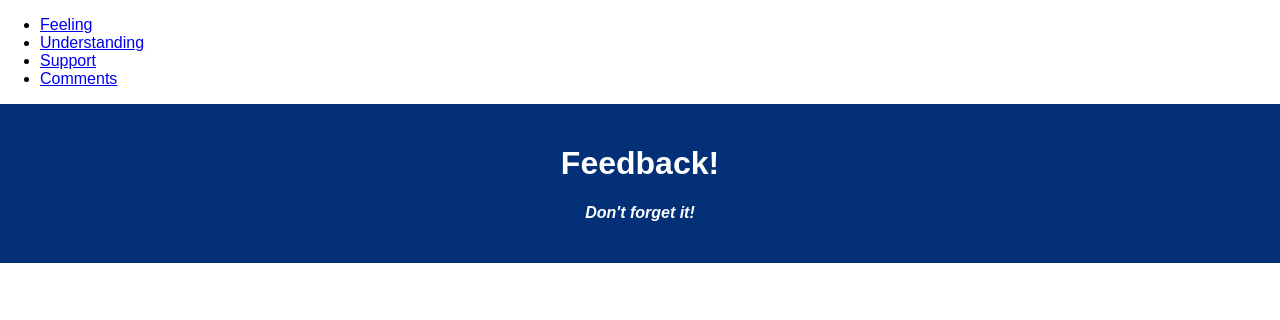
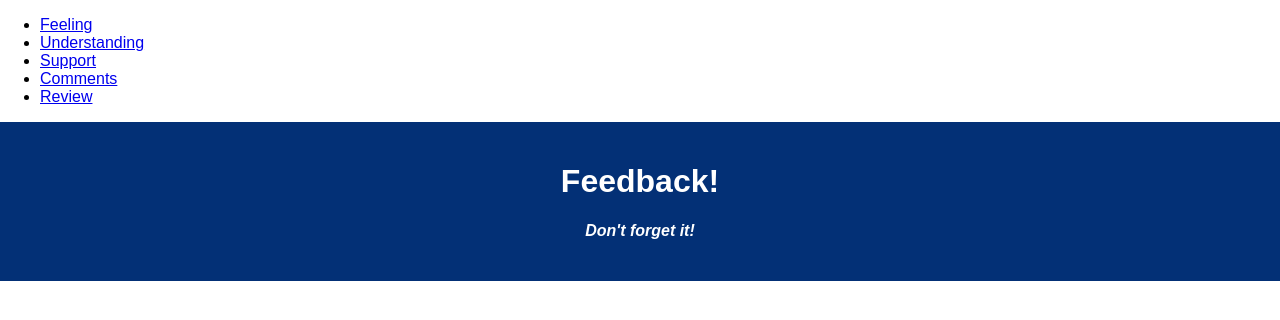
Before and after one commit to kelseypeterson1/weekend-redux-feedback-loop, a React (Create React App) app: page /admin in a window 1280 px wide. Shown: the top 320 px of the page. Built offline with nearby package versions, Linux system fonts and the light colour scheme.

Commit message:
created component and route

```diff
--- a/src/components/App/App.jsx
+++ b/src/components/App/App.jsx
@@ -6,6 +6,7 @@
 import Feeling from '../Feeling/Feeling.jsx';
 import Support from '../Support/Support.jsx';
 import Understanding from '../Understanding/Understanding.jsx';
+import Review from '../Review/Review.jsx';
 
 function App() {
 
@@ -25,6 +26,9 @@
         <li>
           <Link to='/comments'>Comments</Link>
         </li>
+        <li>
+          <Link to='/review'>Review</Link>
+        </li>
       </ul>
       <div className='App'>
         <header className='App-header'>
@@ -43,6 +47,9 @@
         <Route path="/comments">
           <Comments />
         </Route>
+        <Route path="/review">
+          <Review />
+        </Route>
 
       </div>
     </Router>
--- /dev/null
+++ b/src/components/Review/Review.jsx
@@ -0,0 +1,7 @@
+export default function Review () {
+    return(
+        <>
+            review
+        </>
+    )
+}
```
